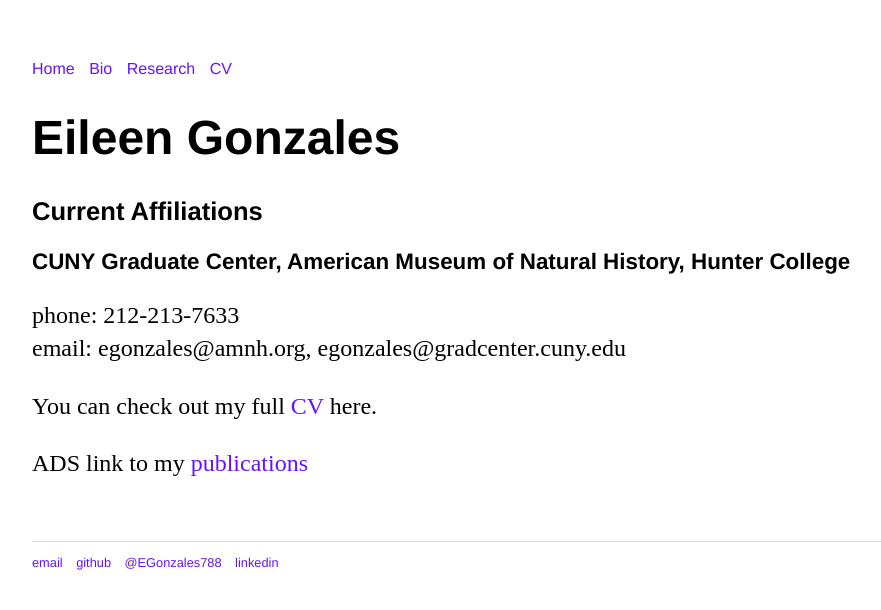
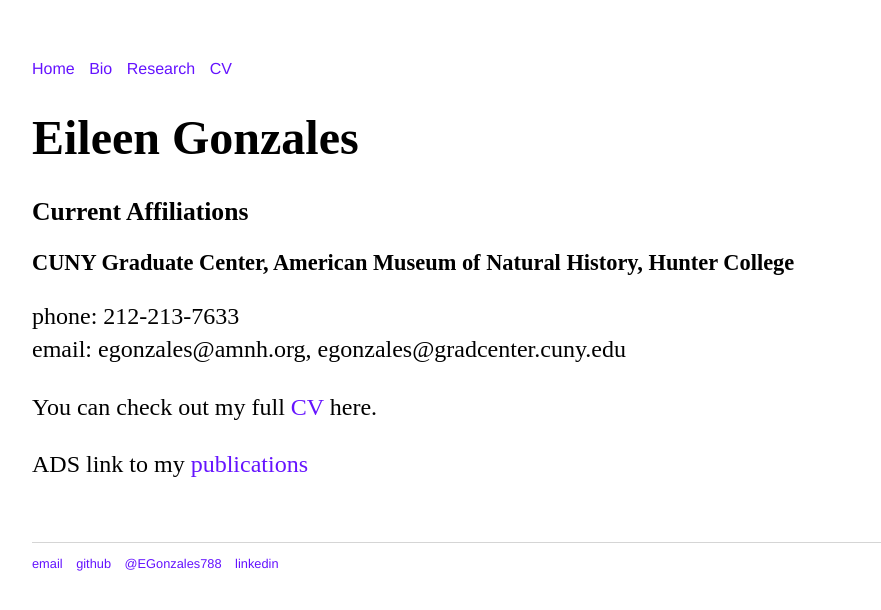
Before and after one commit to ECGonzales/ECGonzales.github.io, a Jekyll site: the page built from CV/index.html, in a window 1280 px wide. Shown: the top 610 px of the page, without its empty margins (160-1041 px from the left). Built offline with Jekyll 4.4.1, drawn with Linux system fonts in a browser that asks for light colours.

Commit message:
removed font
See if it fixes it.

```diff
--- a/css/main.css
+++ b/css/main.css
@@ -10,7 +10,7 @@
 a:hover {font-weight: bold;}
 
 /* Font sizes for Headers*/
-h1, h2, h3, h4 {font-family:'Helvetica', 'Arial', 'Sans-Serif';}
+h1, h2, h3, h4 {font-family: 'Sans-Serif';}
 h1 { font-size: 3em;  }
 h2 { font-size: 2.7em; }
 h3 { font-size: 2.3em; }
```
